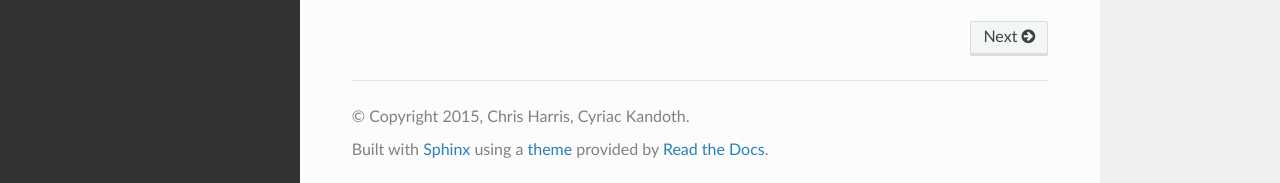
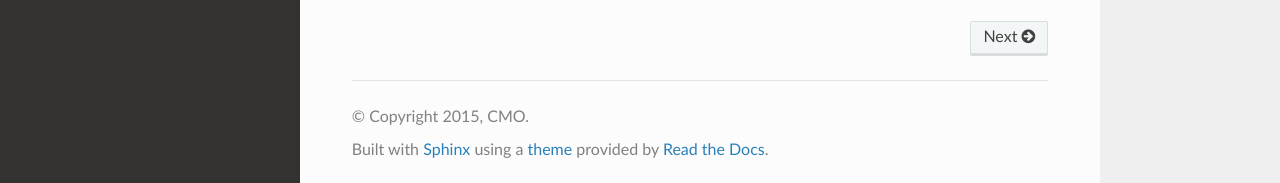
Before and after one commit to mskcc/cmo, a Sphinx documentation site: the page built from docs/source/index.rst, in a window 1280 px wide and 1046 px high. Shown: the part 860-1043 px from the top of the window. Built offline with Sphinx 7.4.7 and the Read the Docs theme 2.0.0, drawn with Linux system fonts in a browser that asks for light colours.

Commit message:
change authorship

```diff
--- a/docs/source/conf.py
+++ b/docs/source/conf.py
@@ -47,8 +47,8 @@
 
 # General information about the project.
 project = u'CMO'
-copyright = u'2015, Chris Harris, Cyriac Kandoth'
-author = u'Chris Harris, Cyriac Kandoth'
+copyright = u'2015, CMO'
+author = u'CMO'
 
 # The version info for the project you're documenting, acts as replacement for
 # |version| and |release|, also used in various other places throughout the
```
